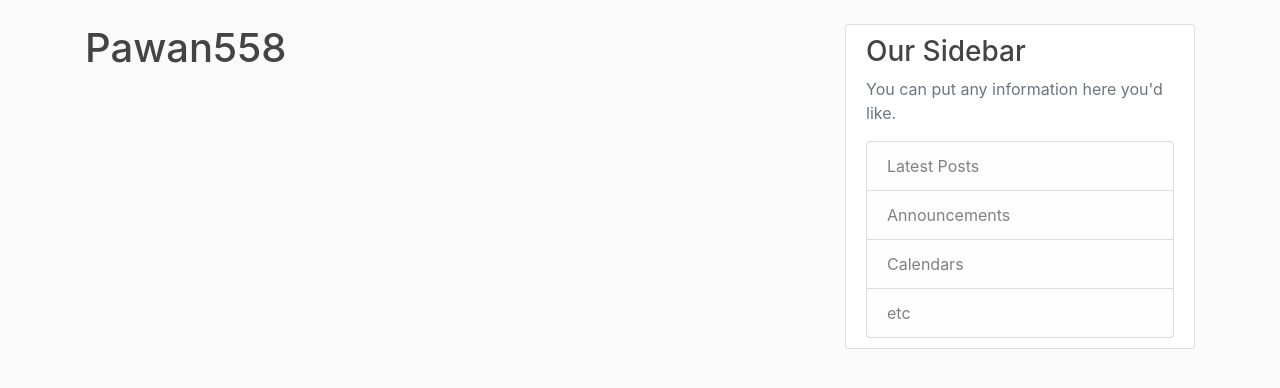
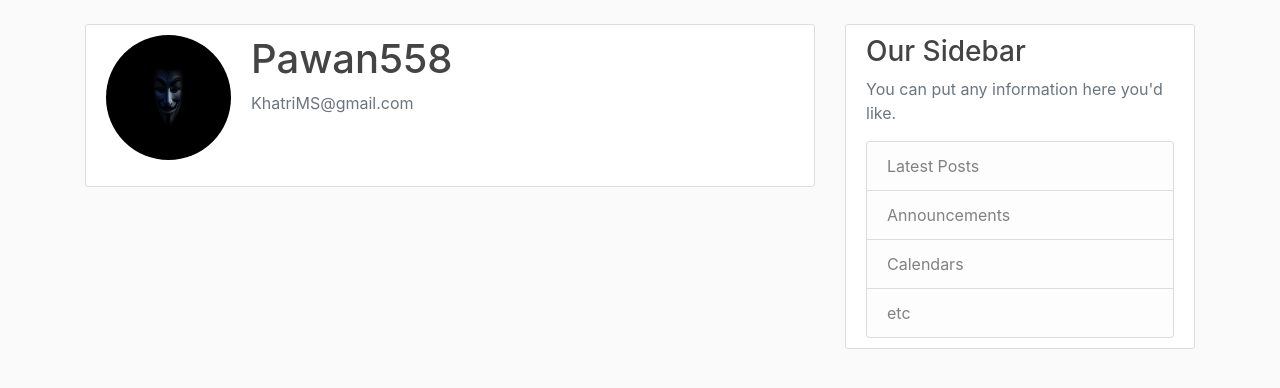
Before and after one commit to khatri7968/WE-Project-19SW32-128-19SWX108, a Flask app: page /account in a window 1280 px wide. Shown: the part 56-444 px from the top of the page. Run offline with Flask 2, Linux system fonts and the light colour scheme; a user stored in the database is signed in.

Commit message:
Added photo to users

```diff
--- a/flaskblog/routes.py
+++ b/flaskblog/routes.py
@@ -70,4 +70,5 @@ def logout():
 @app.route("/account")
 @login_required
 def account():
-    return render_template('account.html', title='Account')
+    iamge_file = url_for('static', filename='profile_pics/' + current_user.image_file)
+    return render_template('account.html', title='Account', image_file=iamge_file)
--- a/flaskblog/templates/account.html
+++ b/flaskblog/templates/account.html
@@ -1,4 +1,13 @@
 {% extends 'layout.html'%}
 {% block content%}
-    <h1>{{ current_user.username }}</h1>
+    <div class="content-section">
+      <div class="media">
+        <img class="rounded-circle account-img" src="{{ image_file }}">
+        <div class="media-body">
+          <h2 class="account-heading">{{ current_user.username }}</h2>
+          <p class="text-secondary">{{ current_user.email }}</p>
+        </div>
+      </div>
+        <!-- FORM HERE -->
+    </div>
 {% endblock content %}
```
Also changed, not shown: flaskblog/static/profile_pics/default.jpg (added).
